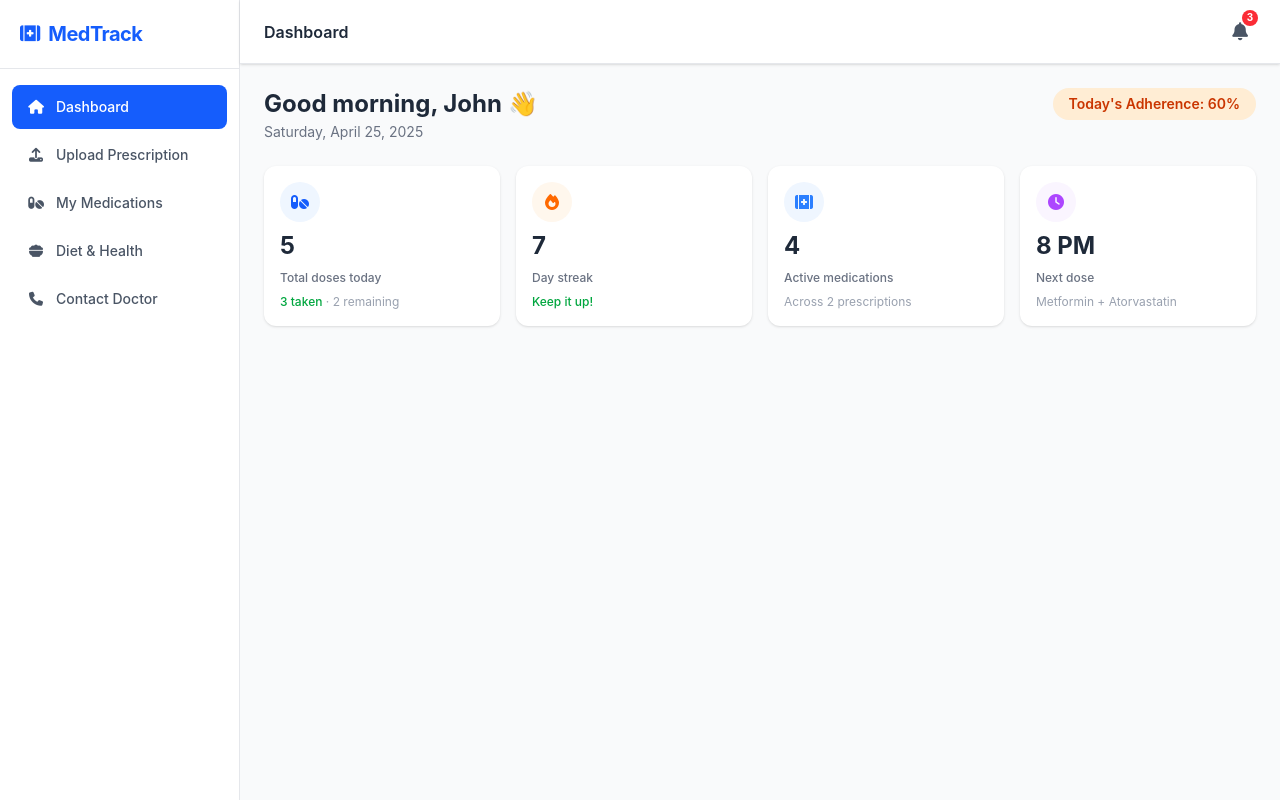
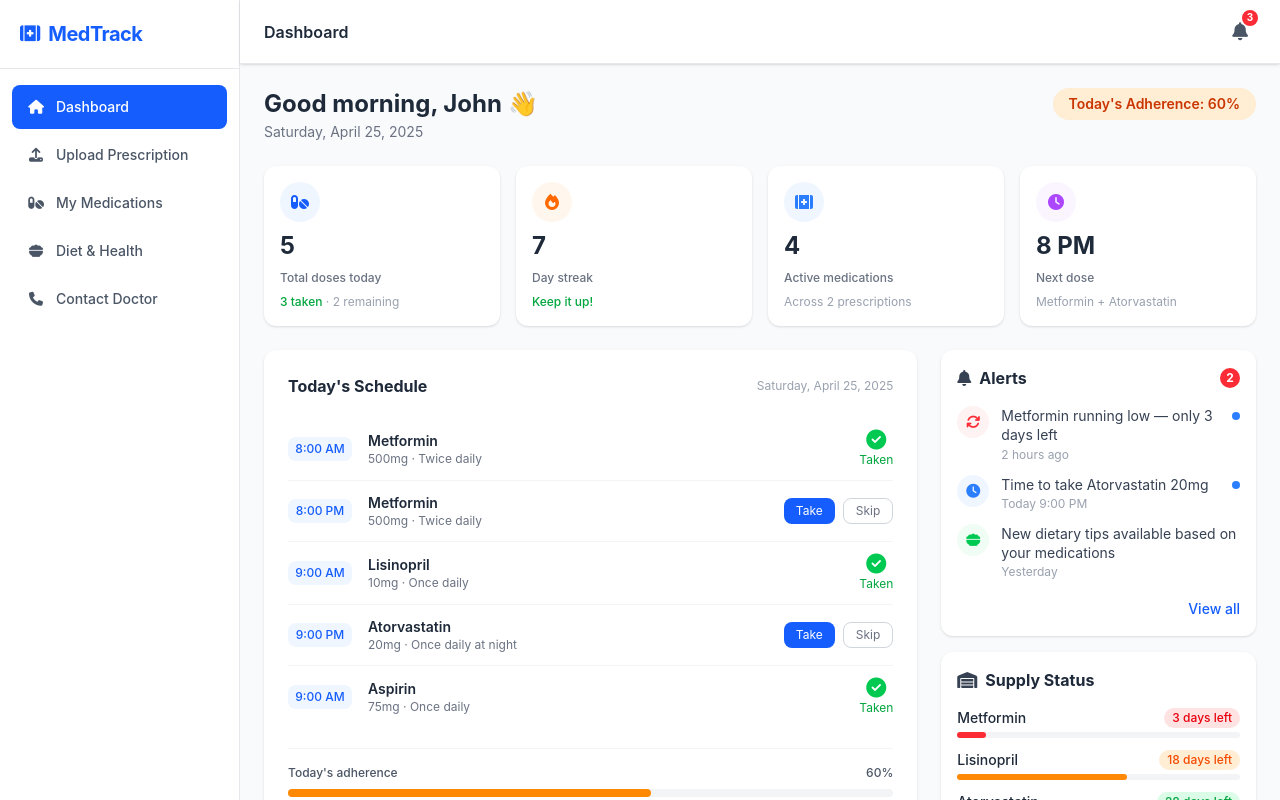
Before and after one commit to sujanamht/medtrack, a React (Vite) app: page / in a window 1280 px wide. Built offline with nearby package versions, Linux system fonts and the light colour scheme.

Commit message:
designed layout and added schedule, alerts and suplly status

```diff
--- a/src/pages/Dashboard.tsx
+++ b/src/pages/Dashboard.tsx
@@ -138,6 +138,173 @@ export default function Dashboard() {
 
       </div>
 
+      {/* 3. TWO-COLUMN LAYOUT */}
+      <div className="grid grid-cols-1 lg:grid-cols-3 gap-6">
+
+        {/* LEFT — Today's Schedule */}
+        <div className="lg:col-span-2 bg-white rounded-xl shadow-sm p-6">
+          <div className="flex items-center justify-between mb-5">
+            <h3 className="font-bold text-gray-800">Today's Schedule</h3>
+            <span className="text-xs text-gray-400">Saturday, April 25, 2025</span>
+          </div>
+
+          <div className="space-y-0">
+            {meds.map((med, idx) => (
+              <div key={med.id}>
+                <div className="flex items-center gap-4 py-3">
+                  {/* Time badge */}
+                  <div className="w-16 shrink-0 text-center text-xs font-medium bg-blue-50 text-blue-600 rounded-lg py-1">
+                    {med.time}
+                  </div>
+
+                  {/* Med info */}
+                  <div className="flex-1 min-w-0">
+                    <p className="font-semibold text-gray-800 text-sm">{med.name}</p>
+                    <p className="text-xs text-gray-500">{med.dosage} · {med.frequency}</p>
+                  </div>
+
+                  {/* Status */}
+                  <div className="shrink-0 flex flex-col items-center gap-0.5">
+                    {med.status === 'taken' && (
+                      <>
+                        <i className="fa-solid fa-circle-check text-green-500 text-xl" />
+                        <span className="text-xs text-green-600">Taken</span>
+                      </>
+                    )}
+                    {med.status === 'skipped' && (
+                      <>
+                        <i className="fa-solid fa-forward text-gray-400 text-xl" />
+                        <span className="text-xs text-gray-400">Skipped</span>
+                      </>
+                    )}
+                    {med.status === 'pending' && (
+                      <div className="flex gap-2">
+                        <button
+                          onClick={() => markStatus(med.id, 'taken')}
+                          className="bg-blue-600 text-white text-xs px-3 py-1 rounded-lg hover:bg-blue-700 transition-colors"
+                        >
+                          Take
+                        </button>
+                        <button
+                          onClick={() => markStatus(med.id, 'skipped')}
+                          className="border border-gray-300 text-gray-500 text-xs px-3 py-1 rounded-lg hover:bg-gray-50 transition-colors"
+                        >
+                          Skip
+                        </button>
+                      </div>
+                    )}
+                  </div>
+                </div>
+
+                {idx < meds.length - 1 && (
+                  <div className="border-t border-gray-100" />
+                )}
+              </div>
+            ))}
+          </div>
+
+          {/* Adherence bar */}
+          <div className="mt-5 pt-4 border-t border-gray-100">
+            <div className="flex justify-between text-xs font-medium text-gray-600 mb-2">
+              <span>Today's adherence</span>
+              <span>{adherencePct}%</span>
+            </div>
+            <div className="w-full bg-gray-100 rounded-full h-2">
+              <div
+                className={`h-2 rounded-full transition-all duration-500 ${adherenceBarClass(adherencePct)}`}
+                style={{ width: `${adherencePct}%` }}
+              />
+            </div>
+          </div>
+        </div>
+
+        {/* RIGHT COLUMN */}
+        <div className="flex flex-col gap-4">
+
+          {/* CARD A — Alerts & Notifications */}
+          <div className="bg-white rounded-xl shadow-sm p-4">
+            <div className="flex items-center gap-2 mb-4">
+              <i className="fa-solid fa-bell text-gray-700" />
+              <h3 className="font-bold text-gray-800 flex-1">Alerts</h3>
+              {unreadCount > 0 && (
+                <span className="w-5 h-5 bg-red-500 text-white text-xs rounded-full flex items-center justify-center font-bold">
+                  {unreadCount}
+                </span>
+              )}
+            </div>
+
+            <div className="space-y-3">
+              {notifications.map(n => (
+                <div key={n.id} className="flex items-start gap-3">
+                  {/* Icon */}
+                  <div className={`shrink-0 w-8 h-8 rounded-full flex items-center justify-center
+                    ${n.type === 'refill'   ? 'bg-red-50'   : ''}
+                    ${n.type === 'reminder' ? 'bg-blue-50'  : ''}
+                    ${n.type === 'diet'     ? 'bg-green-50' : ''}
+                  `}>
+                    {n.type === 'refill'   && <i className="fa-solid fa-arrows-rotate text-red-500 text-sm" />}
+                    {n.type === 'reminder' && <i className="fa-solid fa-clock text-blue-500 text-sm" />}
+                    {n.type === 'diet'     && <i className="fa-solid fa-bowl-food text-green-500 text-sm" />}
+                  </div>
+
+                  {/* Text */}
+                  <div className="flex-1 min-w-0">
+                    <p className="text-sm text-gray-700 leading-snug">{n.message}</p>
+                    <p className="text-xs text-gray-400 mt-0.5">{n.time}</p>
+                  </div>
+
+                  {/* Unread dot */}
+                  {!n.read && (
+                    <div className="shrink-0 w-2 h-2 bg-blue-500 rounded-full mt-1.5" />
+                  )}
+                </div>
+              ))}
+            </div>
+
+            <div className="mt-4 text-right">
+              <button className="text-sm text-blue-600 hover:text-blue-700 font-medium">
+                View all
+              </button>
+            </div>
+          </div>
+
+          {/* CARD B — Supply Status */}
+          <div className="bg-white rounded-xl shadow-sm p-4">
+            <div className="flex items-center gap-2 mb-4">
+              <i className="fa-solid fa-warehouse text-gray-700" />
+              <h3 className="font-bold text-gray-800">Supply Status</h3>
+            </div>
+
+            <div className="space-y-3">
+              {supplyStatus.map(item => (
+                <div key={item.name}>
+                  <div className="flex items-center justify-between mb-1">
+                    <span className="text-sm font-medium text-gray-800">{item.name}</span>
+                    <span className={`text-xs font-medium px-2 py-0.5 rounded-full ${supplyBadgeClass(item.status)}`}>
+                      {item.daysLeft} days left
+                    </span>
+                  </div>
+                  <div className="w-full bg-gray-100 rounded-full h-1.5">
+                    <div
+                      className={`h-1.5 rounded-full ${supplyBarClass(item.status)}`}
+                      style={{ width: `${(item.pillsRemaining / item.totalPills) * 100}%` }}
+                    />
+                  </div>
+                </div>
+              ))}
+            </div>
+
+            <button
+              onClick={() => navigate('/medications')}
+              className="mt-5 w-full border border-blue-600 text-blue-600 rounded-lg py-2 text-sm font-medium hover:bg-blue-50 transition-colors"
+            >
+              Manage Medications
+            </button>
+          </div>
+
+        </div>
+      </div>
+
 
 
     </div>
```
